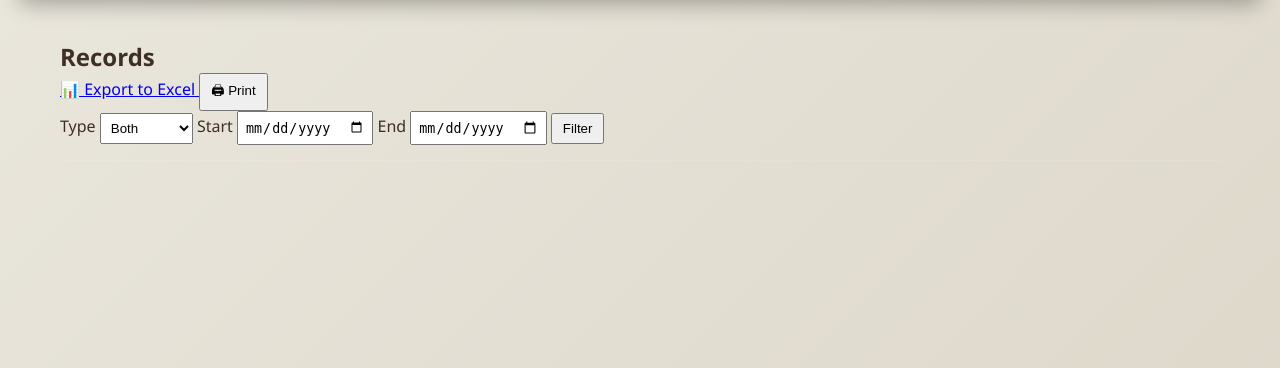
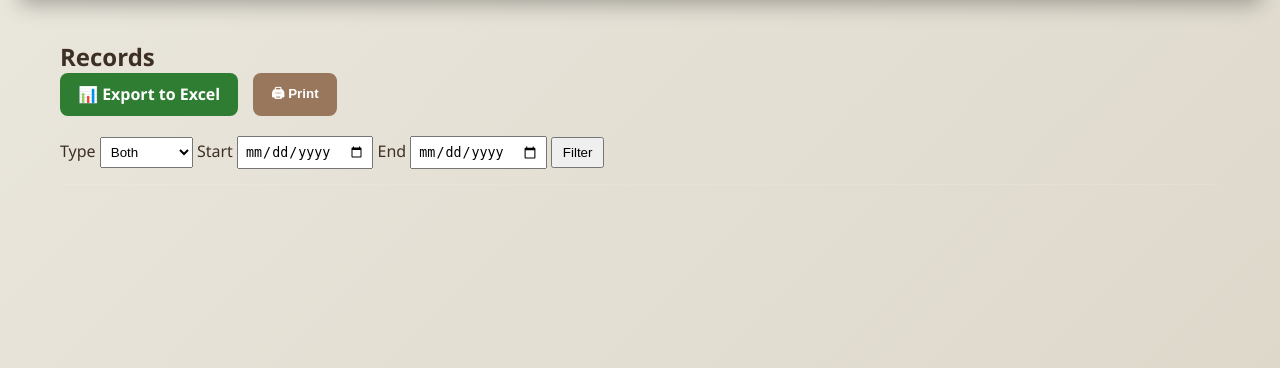
Before and after one commit to ravitejagandhamalla/eleven-stationery-shop, a Flask app: page /view_records in a window 1280 px wide. Shown: the part 149-517 px from the top of the page. Run offline with Flask 3, Linux system fonts and the light colour scheme; a user stored in the database is signed in; data that the repository does not hold is empty; some libraries are stand-ins or nearby versions.

Commit message:
Update styles.css

```diff
--- a/static/styles.css
+++ b/static/styles.css
@@ -13,3 +13,48 @@ button { padding: 6px 10px; }
 .summary-cards { display:flex; gap:20px; margin-bottom: 12px; }
 .card { padding: 12px; border: 1px solid #ddd; border-radius: 6px; width: 180px; text-align:center; }
 form input, form select { padding:6px; }
+/* static/styles.css */
+.record-actions {
+    margin-bottom: 20px;
+    display: flex;
+    gap: 15px;
+}
+
+.btn-export {
+    background: #2e7d32;
+    color: white;
+    padding: 10px 18px;
+    border-radius: 8px;
+    text-decoration: none;
+    font-weight: 600;
+    transition: 0.3s;
+}
+
+.btn-export:hover {
+    background: #1b5e20;
+}
+
+.btn-print {
+    background: #99775C;
+    color: white;
+    padding: 10px 18px;
+    border: none;
+    border-radius: 8px;
+    font-weight: 600;
+    cursor: pointer;
+    transition: 0.3s;
+}
+
+.btn-print:hover {
+    background: #7d5f49;
+}
+@media print {
+    header, nav, footer, .record-actions {
+        display: none;
+    }
+
+    body {
+        background: white;
+        color: black;
+    }
+}
```
